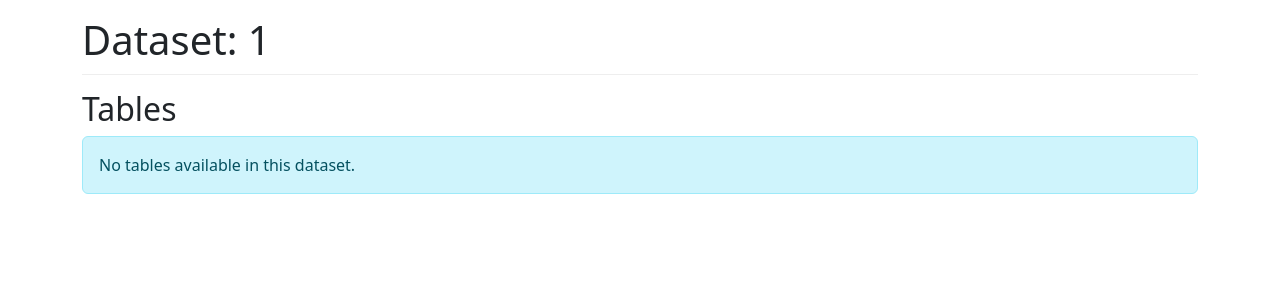
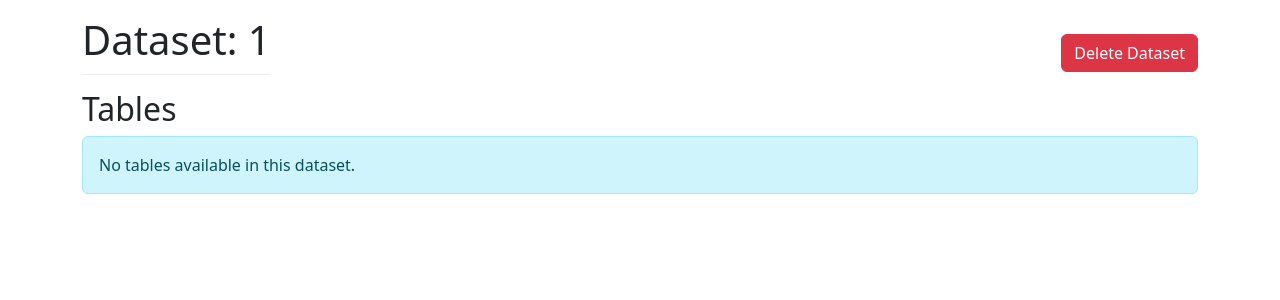
Before and after one commit to erictt/bq-metadata-search, a FastAPI app: page /dataset/1/1 in a window 1280 px wide. Shown: the part 100-400 px from the top of the page. Run offline with FastAPI, Linux system fonts and the light colour scheme.

Commit message:
support deleting datasets from the interface

```diff
--- a/app/web/routes.py
+++ b/app/web/routes.py
@@ -2,8 +2,8 @@
 Web routes for BigQuery metadata UI.
 """
 
-from fastapi import APIRouter, Request, Form, Query
-from fastapi.responses import HTMLResponse, JSONResponse
+from fastapi import APIRouter, Request, Form, Query, status
+from fastapi.responses import HTMLResponse, JSONResponse, RedirectResponse
 from fastapi.templating import Jinja2Templates
 from typing import Annotated
 import os
@@ -61,6 +61,24 @@ async def dataset_details(request: Request, project_id: str, dataset_id: str):
     )
 
 
+@web_router.post("/dataset/{project_id}/{dataset_id}/delete")
+async def delete_dataset(project_id: str, dataset_id: str):
+    """Delete a dataset and all its associated tables and fields."""
+    success = db.delete_dataset(dataset_id=dataset_id, project_id=project_id)
+
+    if not success:
+        return JSONResponse(
+            status_code=status.HTTP_404_NOT_FOUND,
+            content={"message": f"Dataset {dataset_id} not found in project {project_id}"}
+        )
+
+    # Redirect to the project page
+    return RedirectResponse(
+        url=f"/project/{project_id}",
+        status_code=status.HTTP_303_SEE_OTHER
+    )
+
+
 @web_router.get(
     "/table/{project_id}/{dataset_id}/{table_id}", response_class=HTMLResponse
 )
@@ -79,6 +97,28 @@ async def table_details(
             "table_id": table_id,
             "table": table,
         },
+    )
+
+
+@web_router.post("/table/{project_id}/{dataset_id}/{table_id}/delete")
+async def delete_table(project_id: str, dataset_id: str, table_id: str):
+    """Delete a table and all its associated fields."""
+    success = db.delete_table(
+        dataset_id=dataset_id,
+        table_id=table_id,
+        project_id=project_id
+    )
+
+    if not success:
+        return JSONResponse(
+            status_code=status.HTTP_404_NOT_FOUND,
+            content={"message": f"Table {table_id} not found in dataset {dataset_id}"}
+        )
+
+    # Redirect to the dataset page
+    return RedirectResponse(
+        url=f"/dataset/{project_id}/{dataset_id}",
+        status_code=status.HTTP_303_SEE_OTHER
     )
 
 
--- a/app/web/templates/dataset.html
+++ b/app/web/templates/dataset.html
@@ -13,7 +13,36 @@
             </ol>
         </nav>
 
-        <h1 class="metadata-header">Dataset: {{ dataset_id }}</h1>
+        <div class="d-flex justify-content-between align-items-center">
+            <h1 class="metadata-header">Dataset: {{ dataset_id }}</h1>
+            <div>
+                <button type="button" class="btn btn-danger" data-bs-toggle="modal" data-bs-target="#deleteDatasetModal">
+                    Delete Dataset
+                </button>
+            </div>
+        </div>
+
+        <!-- Delete Dataset Modal -->
+        <div class="modal fade" id="deleteDatasetModal" tabindex="-1" aria-labelledby="deleteDatasetModalLabel" aria-hidden="true">
+            <div class="modal-dialog">
+                <div class="modal-content">
+                    <div class="modal-header">
+                        <h5 class="modal-title" id="deleteDatasetModalLabel">Confirm Dataset Deletion</h5>
+                        <button type="button" class="btn-close" data-bs-dismiss="modal" aria-label="Close"></button>
+                    </div>
+                    <div class="modal-body">
+                        <p>Are you sure you want to delete the dataset <strong>{{ dataset_id }}</strong> and all its tables?</p>
+                        <p class="text-danger">This action cannot be undone!</p>
+                    </div>
+                    <div class="modal-footer">
+                        <button type="button" class="btn btn-secondary" data-bs-dismiss="modal">Cancel</button>
+                        <form action="/dataset/{{ project_id }}/{{ dataset_id }}/delete" method="post">
+                            <button type="submit" class="btn btn-danger">Delete Dataset</button>
+                        </form>
+                    </div>
+                </div>
+            </div>
+        </div>
 
         <h2>Tables</h2>
 
```
Also changed, not shown: app/api/api.py (+51 -1 lines), app/extractor/bq_client.py (+32 -7 lines), app/web/static/scripts.js (+17 -0 lines), app/web/templates/table.html (+30 -1 lines), app/storage/db.py.
